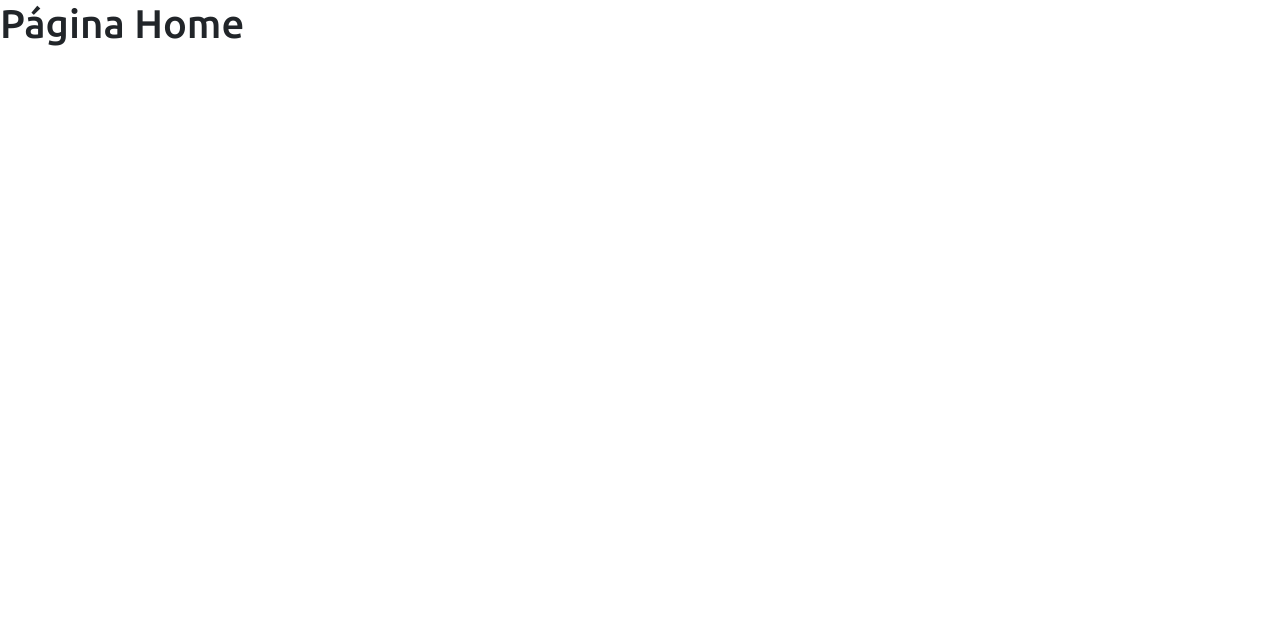
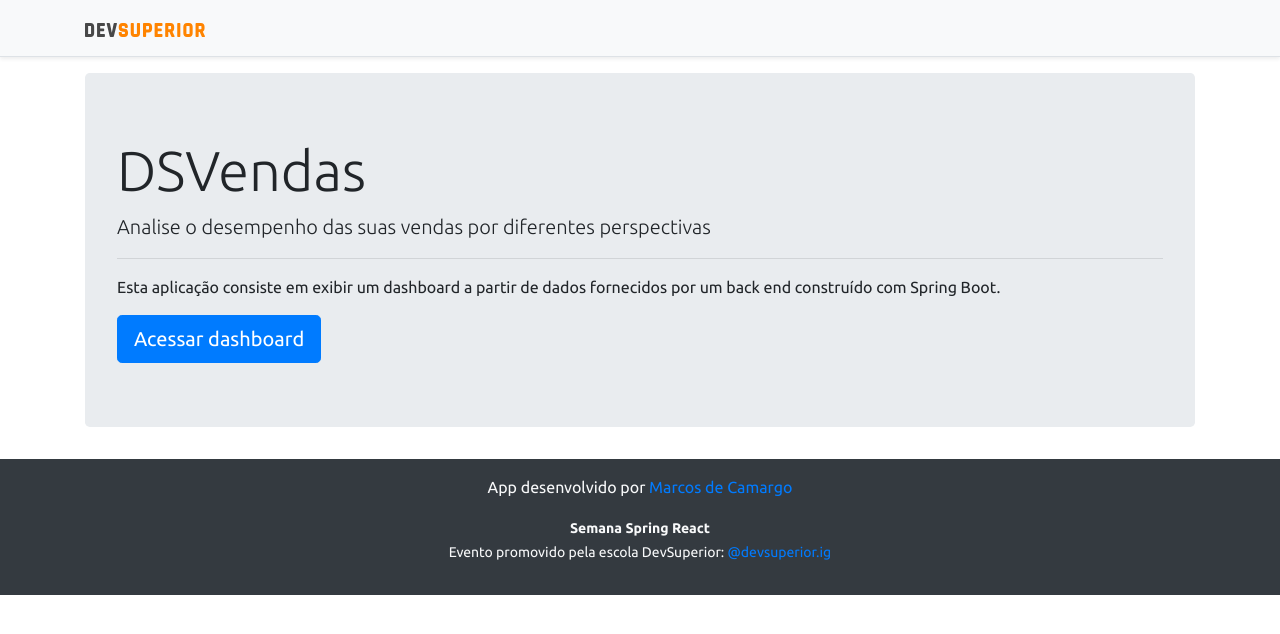
Before and after one commit to mpsdecamargo/projeto-sds3, a React (Create React App) app in the folder frontend/: page / in a window 1280 px wide. Shown: the top 634 px of the page. Built offline with nearby package versions, Linux system fonts and the light colour scheme.

Commit message:
Home, navigation

```diff
--- a/frontend/src/components/NavBar/index.tsx
+++ b/frontend/src/components/NavBar/index.tsx
@@ -1,15 +1,19 @@
 import ImgDsDark from 'assets/img/ds-dark.svg'
+import React from 'react';
+import { Link } from 'react-router-dom';
 
 const NavBar = () => {
     return (
 
-            <div className="d-flex flex-column flex-md-row align-items-center p-3 px-md-4 mb-3 bg-light border-bottom shadow-sm">
-                <div className="container">
-                    <nav className="my-2 my-md-0 mr-md-3">
+        <div className="d-flex flex-column flex-md-row align-items-center p-3 px-md-4 mb-3 bg-light border-bottom shadow-sm">
+            <div className="container">
+                <nav className="my-2 my-md-0 mr-md-3">
+                    <Link to="/">
                         <img src={ImgDsDark} alt="DevSuperior" width="120" />
-                    </nav>
-                </div>
+                    </Link>
+                </nav>
             </div>
+        </div>
 
     );
 }
--- a/frontend/src/pages/Home/index.tsx
+++ b/frontend/src/pages/Home/index.tsx
@@ -1,9 +1,25 @@
+import Footer from "components/Footer";
+import NavBar from "components/NavBar";
+import React from "react";
+import { Link } from "react-router-dom";
+
 const Home = () => {
     return (
-
-            <div>
-                <h1>Página Home</h1>
+        <>
+        <NavBar />
+        <div className="container">
+            <div className="jumbotron">
+                <h1 className="display-4">DSVendas</h1>
+                <p className="lead">Analise o desempenho das suas vendas por diferentes perspectivas</p>
+                <hr />
+                <p>Esta aplicação consiste em exibir um dashboard a partir de dados fornecidos por um back end construído com Spring Boot.</p>
+                <Link className="btn btn-primary btn-lg" to="/dashboard">
+                    Acessar dashboard
+                </Link>
             </div>
+        </div>
+        <Footer />
+        </>
 
     );
 }
```
